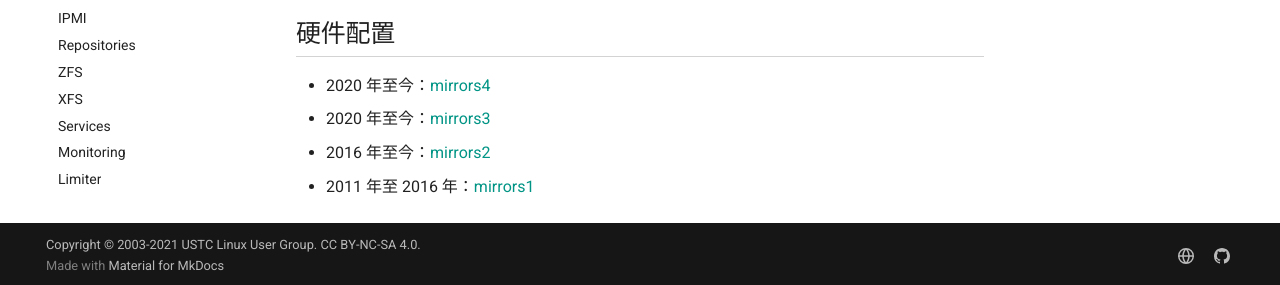
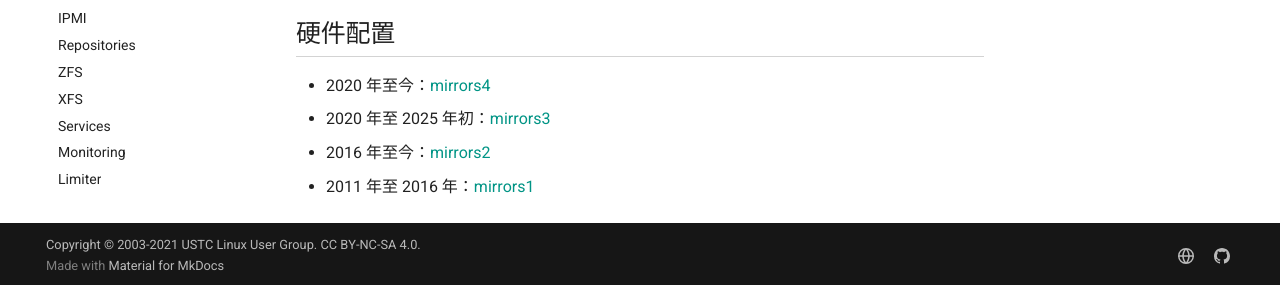
Before and after one commit to ustclug/documentations, an MkDocs documentation site: the page built from docs/services/mirrors/index.md, in a window 1280 px wide and 900 px high, scrolled down 656 px. Shown: the part 612-897 px from the top of the window. Built offline with MkDocs 1.6.1 and Material for MkDocs 9.7.7, drawn with Linux system fonts in a browser that asks for light colours; comment, search, counter and statistics services are not loaded.

Commit message:
mirrors3: Gone early 2025

```diff
--- a/docs/services/mirrors/index.md
+++ b/docs/services/mirrors/index.md
@@ -43,6 +43,6 @@ icon: material/mirror-rectangle
 ## 硬件配置 {#hardware}
 
 - 2020 年至今：[mirrors4](4/index.md)
-- 2020 年至今：[mirrors3](3/index.md)
+- 2020 年至 2025 年初：[mirrors3](3/index.md)
 - 2016 年至今：[mirrors2](2/index.md)
 - 2011 年至 2016 年：[mirrors1](1/index.md)
```
Also changed, not shown: docs/services/mirrors/3/index.md (+2 -0 lines).
